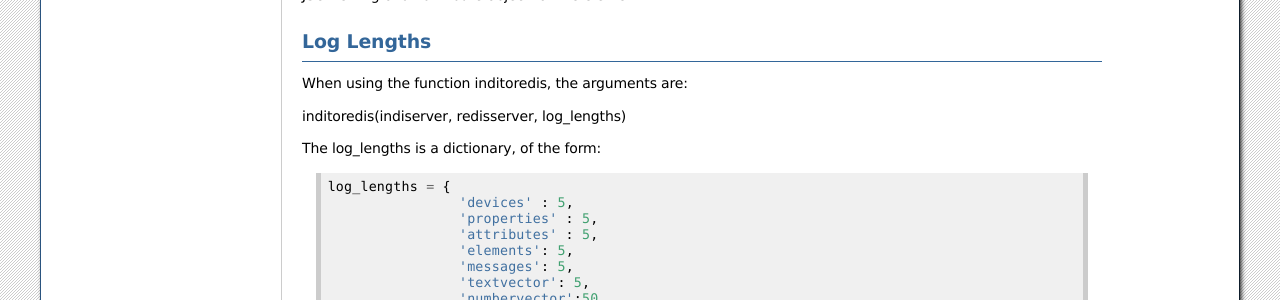
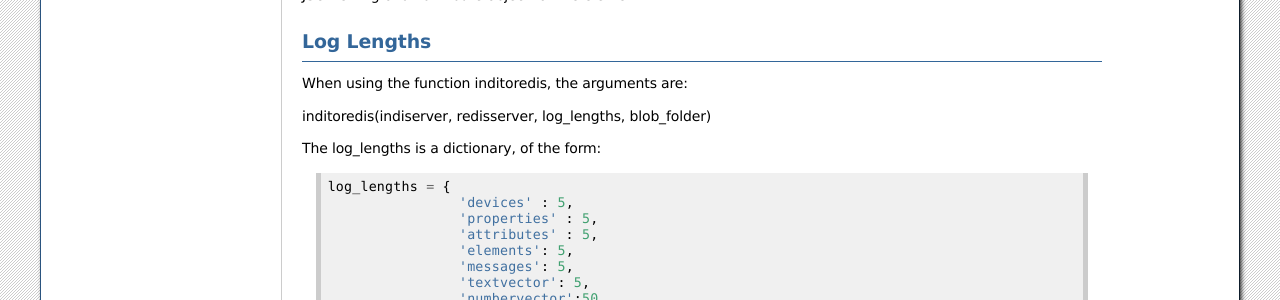
Before and after one commit to bernie-skipole/indi, a Sphinx documentation site: the page built from docs/source/usage/redis_keys.rst, in a window 1280 px wide and 900 px high, scrolled down 1536 px. Shown: the part 152-452 px from the top of the window. Built offline with Sphinx 7.4.7, drawn with Linux system fonts in a browser that asks for light colours; some of the changed text lies outside the part shown.

Commit message:
tiFurther documentation

```diff
--- a/docs/source/usage/introduction.rst
+++ b/docs/source/usage/introduction.rst
@@ -6,7 +6,7 @@ The indiredis package
 ^^^^^^^^^^^^^^^^^^^^^
 
 This Python3 package provides an INDI client with the capability to read instrument properties from indiserver (port 7624) and store them in redis, and in the
-other direction; can read data published to redis and send it in INDI XML format to indiserver. If the package is run, this provides instrument control via a web service. If imported, it provides tools to read/write to redis, and hence indiserver, for use by your own GUI or WEB applications.
+other direction; can read data published to redis and send it in INDI XML format to indiserver. If the package is run, it provides instrument control via a web service. If imported, it provides tools to read/write to redis, and hence indiserver, for use by your own GUI or WEB applications.
 
 The package is a client only, it does not include indiserver or drivers.
 
--- a/docs/source/usage/redis_keys.rst
+++ b/docs/source/usage/redis_keys.rst
@@ -82,7 +82,7 @@ Log Lengths
 
 When using the function inditoredis, the arguments are:
 
-inditoredis(indiserver, redisserver, log_lengths)
+inditoredis(indiserver, redisserver, log_lengths, blob_folder)
 
 The log_lengths is a dictionary, of the form::
 
```
Also changed, not shown: other parts of docs/source/usage/redis_keys.rst (+1 -0 lines), README.md (+1 -1 lines).
